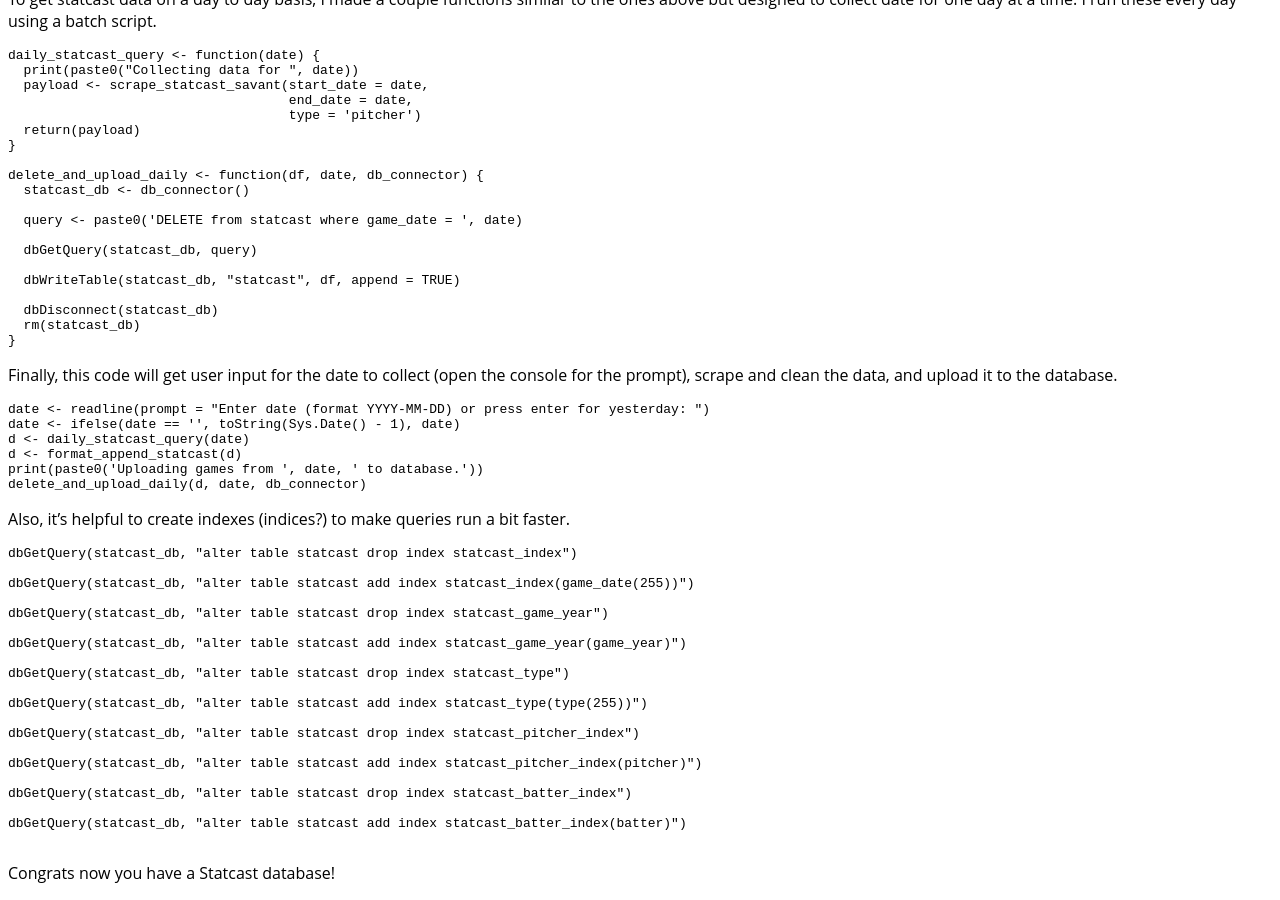
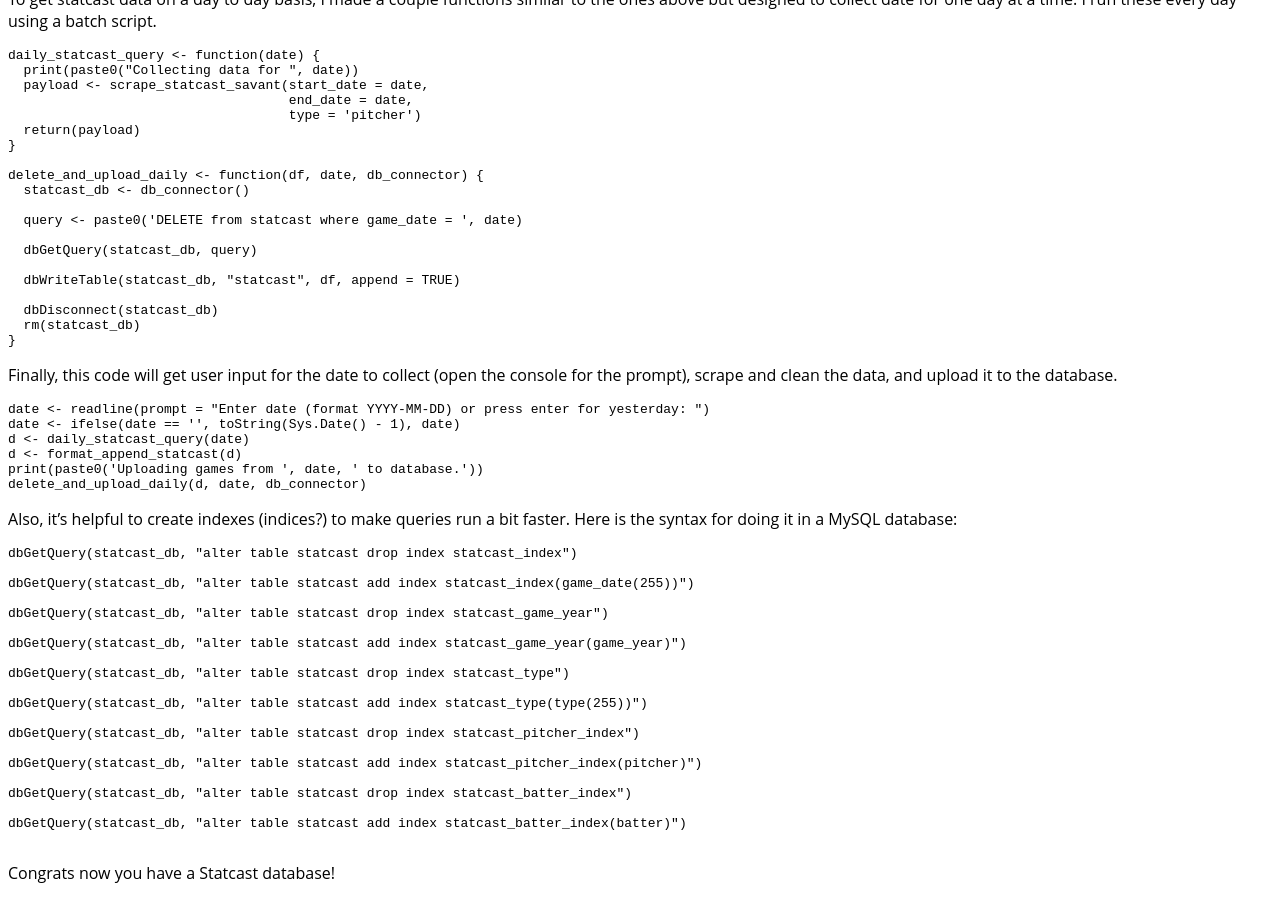
Before and after one commit to milesok/milesok.github.io, a Jekyll site: the page built from _posts/statcast/2020-07-27-creating-statcast-database.md, in a window 1280 px wide and 900 px high, scrolled down 4414 px. Built offline with Jekyll 4.4.1, drawn with Linux system fonts in a browser that asks for light colours.

Commit message:
Update 2020-07-27-creating-statcast-database.md

````diff
--- a/_posts/statcast/2020-07-27-creating-statcast-database.md
+++ b/_posts/statcast/2020-07-27-creating-statcast-database.md
@@ -322,7 +322,7 @@ print(paste0('Uploading games from ', date, ' to database.'))
 delete_and_upload_daily(d, date, db_connector)
 ```
 
-Also, it's helpful to create indexes (indices?) to make queries run a bit faster.
+Also, it's helpful to create indexes (indices?) to make queries run a bit faster. Here is the syntax for doing it in a MySQL database:
 ```{r}
 dbGetQuery(statcast_db, "alter table statcast drop index statcast_index")
 
````
